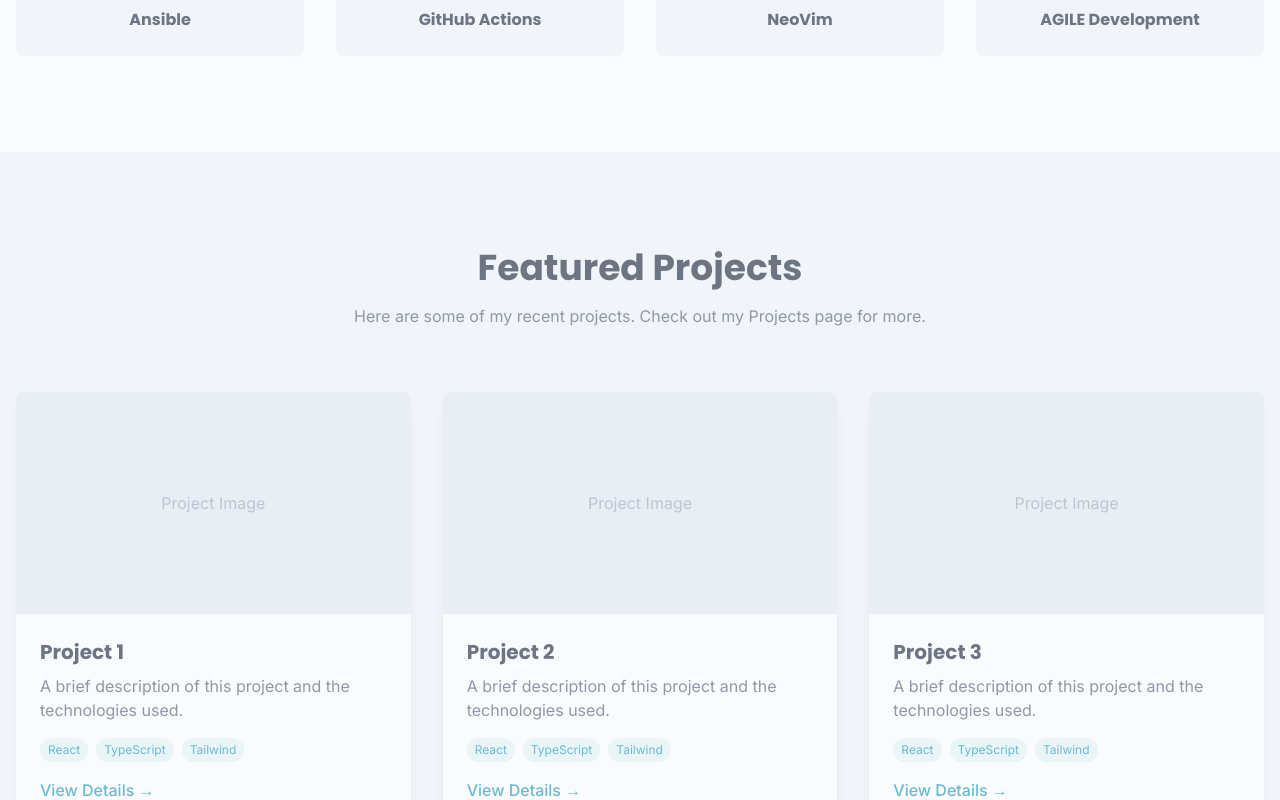
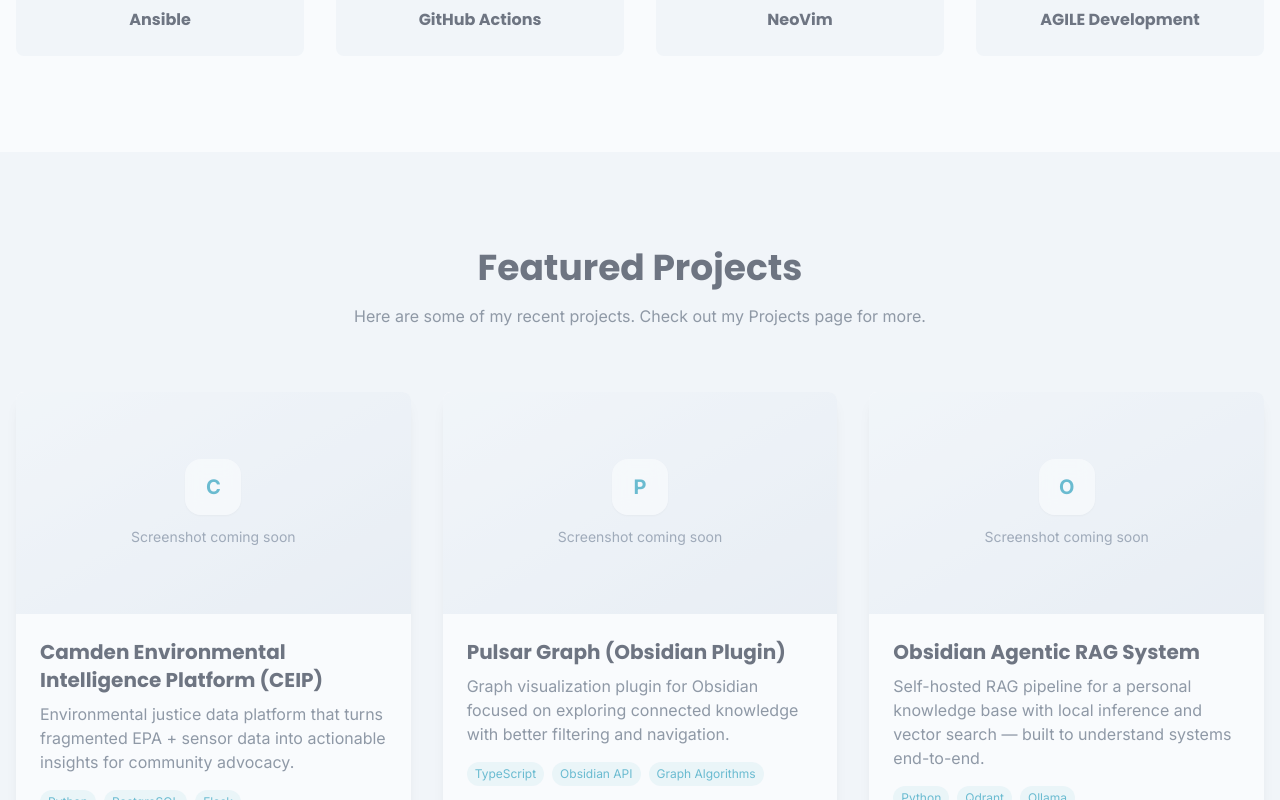
Before and after one commit to Lucas-Liona/Personal-Website, a React (Vite) app in the folder my-portfolio/: page / in a window 1280 px wide. Shown: the part 2000-2800 px from the top of the page. Built offline with nearby package versions, Linux system fonts and the light colour scheme.

Commit message:
updated project structure and dataclass/configured layout

```diff
--- a/my-portfolio/src/components/Navbar.tsx
+++ b/my-portfolio/src/components/Navbar.tsx
@@ -31,7 +31,7 @@
       <div className="container mx-auto px-4 flex justify-between items-center">
         {/* Logo */}
         <Link to="/" className="text-2xl font-heading font-bold text-primary">
-          Portfolio
+          Lucas Liona
         </Link>
 
         {/* Desktop Navigation */}
--- a/my-portfolio/src/components/ProjectCard.tsx
+++ b/my-portfolio/src/components/ProjectCard.tsx
@@ -73,8 +73,13 @@
           {image ? (
             <img src={image} alt={title} className="w-full h-full object-cover" />
           ) : (
-            <div className="w-full h-full min-h-56 bg-slate-200 dark:bg-dark-200 flex items-center justify-center">
-              <span className="text-slate-400 dark:text-slate-500">Image</span>
+            <div className="w-full h-full min-h-56 bg-gradient-to-br from-slate-100 to-slate-200 dark:from-dark-200 dark:to-dark-300 flex items-center justify-center">
+              <div className="text-center px-6">
+                <div className="w-14 h-14 rounded-2xl bg-white/70 dark:bg-dark/60 backdrop-blur flex items-center justify-center mx-auto shadow-sm">
+                  <span className="text-primary font-bold text-xl">{title.trim().charAt(0).toUpperCase()}</span>
+                </div>
+                <div className="mt-3 text-sm text-slate-500 dark:text-slate-400">Screenshot coming soon</div>
+              </div>
             </div>
           )}
         </div>
--- /dev/null
+++ b/my-portfolio/src/data/projects.ts
@@ -0,0 +1,79 @@
+export type ProjectCategory =
+  | 'Infrastructure'
+  | 'AI/ML'
+  | 'Civic Tech'
+  | 'Developer Tools'
+  | 'Research'
+  | 'Games'
+  | 'Leadership';
+
+export type Project = {
+  id: string;
+  title: string;
+  description: string;
+  technologies: string[];
+  category: ProjectCategory;
+  featured?: boolean;
+  image?: string;
+  liveUrl?: string;
+  githubUrl?: string;
+};
+
+export const projects: Project[] = [
+  {
+    id: 'ceip',
+    title: 'Camden Environmental Intelligence Platform (CEIP)',
+    description:
+      'Environmental justice data platform that turns fragmented EPA + sensor data into actionable insights for community advocacy.',
+    technologies: ['Python', 'PostgreSQL', 'Flask', 'scikit-learn', 'Docker'],
+    category: 'Civic Tech',
+    featured: true,
+    githubUrl: 'https://github.com/Lucas-Liona',
+  },
+  {
+    id: 'pulsar',
+    title: 'Pulsar Graph (Obsidian Plugin)',
+    description:
+      'Graph visualization plugin for Obsidian focused on exploring connected knowledge with better filtering and navigation.',
+    technologies: ['TypeScript', 'Obsidian API', 'Graph Algorithms'],
+    category: 'Developer Tools',
+    featured: true,
+    githubUrl: 'https://github.com/Lucas-Liona',
+  },
+  {
+    id: 'obsidian-rag',
+    title: 'Obsidian Agentic RAG System',
+    description:
+      'Self-hosted RAG pipeline for a personal knowledge base with local inference and vector search — built to understand systems end-to-end.',
+    technologies: ['Python', 'Qdrant', 'Ollama', 'LangGraph', 'Proxmox'],
+    category: 'AI/ML',
+    featured: true,
+    githubUrl: 'https://github.com/Lucas-Liona',
+  },
+  {
+    id: 'redline',
+    title: 'Redline (C++/WebAssembly Game)',
+    description:
+      'C++ game project compiled to WebAssembly — focused on performance, tooling, and shipping a real build pipeline.',
+    technologies: ['C++', 'SDL2', 'Emscripten', 'WebAssembly'],
+    category: 'Games',
+    githubUrl: 'https://github.com/Lucas-Liona',
+  },
+  {
+    id: 'benford',
+    title: "Benford's Law Financial Analysis",
+    description:
+      'Statistical analysis of long-range financial data using Benford’s Law and goodness-of-fit testing, with a research/publication mindset.',
+    technologies: ['Python', 'Pandas', 'NumPy', 'SciPy'],
+    category: 'Research',
+    githubUrl: 'https://github.com/Lucas-Liona',
+  },
+  {
+    id: 'hackruc',
+    title: 'HackRUC 2025 (Organizing)',
+    description:
+      'Leading Rutgers–Camden\'s first MLH hackathon: sponsors, logistics, budget, and building a campus tech community.',
+    technologies: ['Leadership', 'Project Management'],
+    category: 'Leadership',
+  },
+];
--- a/my-portfolio/src/pages/About.tsx
+++ b/my-portfolio/src/pages/About.tsx
@@ -14,7 +14,7 @@
           >
             <h1 className="text-4xl md:text-5xl font-bold mb-6">About Me</h1>
             <p className="text-lg text-slate-600">
-              Frontend developer passionate about creating beautiful and functional web experiences.
+              Rutgers–Camden student building at the intersection of infrastructure, AI/ML, and civic tech.
             </p>
           </motion.div>
         </div>
@@ -33,19 +33,13 @@
             >
               <h2 className="text-3xl font-bold">My Journey</h2>
               <p className="text-slate-600">
-                I'm a passionate frontend developer with a focus on creating user-friendly, accessible,
-                and visually appealing web applications. With expertise in modern frontend technologies
-                like React, TypeScript, and Tailwind CSS, I strive to build responsive and performant
-                web solutions.
+                I’m interested in building systems end-to-end: infrastructure that runs reliably, ML/AI systems that are practical, and tools that help people make sense of complex information.
               </p>
               <p className="text-slate-600">
-                My journey began in [your starting year] when I first discovered my passion for web development.
-                Since then, I've been constantly improving my skills and staying up-to-date with the latest
-                trends and technologies in the field.
+                Lately that’s looked like leading an environmental justice data platform (CEIP), building local-first AI workflows on a homelab, and shipping developer tools like an Obsidian graph plugin.
               </p>
               <p className="text-slate-600">
-                When I'm not coding, you can find me [your hobbies/interests]. I believe that these activities
-                help me maintain a balanced life and provide fresh perspectives that enhance my creativity as a developer.
+                Outside of coding, I spend a lot of time learning (papers/books/notes) and iterating on how I work — documenting progress and building in public.
               </p>
             </motion.div>
 
@@ -57,7 +51,7 @@
               className="bg-slate-100 p-6 rounded-lg"
             >
               <div className="aspect-square rounded-lg bg-white shadow-md flex items-center justify-center">
-                <p className="text-slate-400">Your Photo Here</p>
+                <p className="text-slate-400">Photo coming soon</p>
               </div>
             </motion.div>
           </div>
@@ -88,12 +82,12 @@
               <h3 className="text-2xl font-bold mb-6">Technical Skills</h3>
               <div className="space-y-4">
                 {[
-                  { name: 'React', level: 90 },
-                  { name: 'TypeScript', level: 85 },
-                  { name: 'JavaScript', level: 95 },
-                  { name: 'HTML & CSS', level: 90 },
-                  { name: 'Tailwind CSS', level: 80 },
-                  { name: 'Node.js', level: 70 },
+                  { name: 'Python', level: 90 },
+                  { name: 'C++', level: 80 },
+                  { name: 'TypeScript', level: 75 },
+                  { name: 'Docker', level: 80 },
+                  { name: 'PostgreSQL', level: 75 },
+                  { name: 'Linux', level: 75 },
                 ].map((skill) => (
                   <div key={skill.name}>
                     <div className="flex justify-between mb-1">
@@ -122,18 +116,18 @@
               <div className="space-y-8">
                 {[
                   {
-                    role: 'Frontend Developer',
-                    company: 'Company Name',
-                    period: '2021 - Present',
+                    role: 'President, ACM (Rutgers–Camden)',
+                    company: 'Rutgers University–Camden',
+                    period: '2025 - Present',
                     description:
-                      'Developed and maintained responsive web applications using React, TypeScript, and Tailwind CSS. Collaborated with design and backend teams to implement new features.',
+                      'Leading campus tech community and organizing HackRUC 2025 (MLH-sanctioned) while running workshops and coordinating sponsors/logistics.',
                   },
                   {
-                    role: 'Web Developer Intern',
-                    company: 'Company Name',
-                    period: '2020 - 2021',
+                    role: 'Project Lead, CEIP',
+                    company: 'Rutgers University–Camden',
+                    period: '2025 - Present',
                     description:
-                      'Assisted in the development of web applications, focusing on frontend implementation and UI improvements.',
+                      'Leading an environmental justice data platform project, building data pipelines and application infrastructure in collaboration with community partners.',
                   },
                 ].map((exp, index) => (
                   <div key={index} className="border-l-4 border-primary pl-4 py-1">
@@ -165,18 +159,18 @@
           <div className="max-w-3xl mx-auto space-y-8">
             {[
               {
-                degree: 'Bachelor of Science in Computer Science',
-                institution: 'University Name',
-                period: '2016 - 2020',
+                degree: 'B.S. in Computer Science (Applied Math & CS)',
+                institution: 'Rutgers University–Camden',
+                period: 'Expected May 2026',
                 description:
-                  'Focused on web development, software engineering, and user interface design.',
+                  'Coursework spans algorithms, machine learning, databases, and applied mathematics.',
               },
               {
-                degree: 'Web Development Bootcamp',
-                institution: 'Bootcamp Name',
-                period: '2020',
+                degree: 'Current Focus',
+                institution: 'US (ET)',
+                period: '2025 - 2026',
                 description:
-                  'Intensive program covering modern frontend and backend technologies.',
+                  'Shipping projects, writing about what I learn, and preparing for Summer 2026 internships.',
               },
             ].map((edu, index) => (
               <motion.div
--- a/my-portfolio/src/pages/Home.tsx
+++ b/my-portfolio/src/pages/Home.tsx
@@ -1,7 +1,10 @@
 import { Link } from 'react-router-dom';
 import { motion } from 'framer-motion';
+import { projects } from '../data/projects';
 
 const Home = () => {
+  const featuredProjects = projects.filter((p) => p.featured).slice(0, 3);
+
   return (
     <>
       {/* Hero Section */}
@@ -154,29 +157,45 @@
           </motion.div>
 
           <div className="grid md:grid-cols-2 lg:grid-cols-3 gap-8">
-            {[1, 2, 3].map((project) => (
+            {featuredProjects.map((project, idx) => (
               <motion.div
-                key={project}
+                key={project.id}
                 initial={{ opacity: 0, y: 20 }}
                 whileInView={{ opacity: 1, y: 0 }}
-                transition={{ duration: 0.5, delay: project * 0.1 }}
+                transition={{ duration: 0.5, delay: idx * 0.1 }}
                 viewport={{ once: true, margin: "-100px" }}
                 className="bg-white dark:bg-dark-100 rounded-lg overflow-hidden shadow-lg dark:shadow-black/20 hover:-translate-y-2 transition-all duration-300"
               >
-                <div className="aspect-video bg-slate-200 dark:bg-dark-200 relative">
-                  <div className="absolute inset-0 flex items-center justify-center text-slate-400 dark:text-slate-500">
-                    Project Image
-                  </div>
+                <div className="aspect-video bg-gradient-to-br from-slate-100 to-slate-200 dark:from-dark-200 dark:to-dark-300 relative">
+                  {project.image ? (
+                    <img
+                      src={project.image}
+                      alt={project.title}
+                      className="absolute inset-0 w-full h-full object-cover"
+                    />
+                  ) : (
+                    <div className="absolute inset-0 flex flex-col items-center justify-center text-slate-500 dark:text-slate-400">
+                      <div className="w-14 h-14 rounded-2xl bg-white/70 dark:bg-dark/60 backdrop-blur flex items-center justify-center shadow-sm">
+                        <span className="text-primary font-bold text-xl">
+                          {project.title.trim().charAt(0).toUpperCase()}
+                        </span>
+                      </div>
+                      <div className="mt-3 text-sm">Screenshot coming soon</div>
+                    </div>
+                  )}
                 </div>
                 <div className="p-6">
-                  <h3 className="text-xl font-bold mb-2 text-dark dark:text-light">Project {project}</h3>
-                  <p className="text-slate-600 dark:text-slate-300 mb-4">
-                    A brief description of this project and the technologies used.
-                  </p>
+                  <h3 className="text-xl font-bold mb-2 text-dark dark:text-light">{project.title}</h3>
+                  <p className="text-slate-600 dark:text-slate-300 mb-4">{project.description}</p>
                   <div className="flex flex-wrap gap-2 mb-4">
-                    <span className="text-xs bg-primary/10 dark:bg-primary/5 text-primary px-2 py-1 rounded-full">React</span>
-                    <span className="text-xs bg-primary/10 dark:bg-primary/5 text-primary px-2 py-1 rounded-full">TypeScript</span>
-                    <span className="text-xs bg-primary/10 dark:bg-primary/5 text-primary px-2 py-1 rounded-full">Tailwind</span>
+                    {project.technologies.slice(0, 3).map((tech) => (
+                      <span
+                        key={tech}
+                        className="text-xs bg-primary/10 dark:bg-primary/5 text-primary px-2 py-1 rounded-full"
+                      >
+                        {tech}
+                      </span>
+                    ))}
                   </div>
                   <Link to="/projects" className="text-primary font-medium hover:underline">View Details →</Link>
                 </div>
--- a/my-portfolio/src/pages/Projects.tsx
+++ b/my-portfolio/src/pages/Projects.tsx
@@ -1,80 +1,15 @@
 import { useState } from 'react';
 import { motion } from 'framer-motion';
 import ProjectCard from '../components/ProjectCard';
-
-// Define project type
-type Project = {
-  id: number;
-  title: string;
-  description: string;
-  image?: string;
-  technologies: string[];
-  category: string;
-  liveUrl?: string;
-  githubUrl?: string;
-};
+import { projects, type ProjectCategory } from '../data/projects';
 
 const Projects = () => {
-  // Sample projects data
-  const projects: Project[] = [
-    {
-      id: 1,
-      title: 'E-commerce Website',
-      description: 'A full-featured online shop with product listings, cart functionality, and checkout process. Includes responsive design, product search, and user authentication.',
-      technologies: ['React', 'Node.js', 'MongoDB', 'Tailwind CSS'],
-      category: 'Full Stack',
-      liveUrl: 'https://example.com',
-      githubUrl: 'https://github.com/yourusername/project',
-    },
-    {
-      id: 2,
-      title: 'Portfolio Website',
-      description: 'A responsive portfolio website to showcase projects and skills. Features dark mode, animations, and contact form.',
-      technologies: ['React', 'TypeScript', 'Tailwind CSS'],
-      category: 'Frontend',
-      liveUrl: 'https://example.com',
-      githubUrl: 'https://github.com/yourusername/project',
-    },
-    {
-      id: 3,
-      title: 'Task Management App',
-      description: 'A drag-and-drop task management application with user authentication. Organize tasks in columns and track progress visually.',
-      technologies: ['React', 'Firebase', 'Tailwind CSS'],
-      category: 'Frontend',
-      liveUrl: 'https://example.com',
-      githubUrl: 'https://github.com/yourusername/project',
-    },
-    {
-      id: 4,
-      title: 'Weather Dashboard',
-      description: 'A weather application that displays forecast data using a third-party API. Shows current conditions and 5-day forecast with visual indicators.',
-      technologies: ['JavaScript', 'HTML', 'CSS', 'API'],
-      category: 'Frontend',
-      liveUrl: 'https://example.com',
-      githubUrl: 'https://github.com/yourusername/project',
-    },
-    {
-      id: 5,
-      title: 'Blog Platform',
-      description: 'A blog platform with content management system and user authentication. Features rich text editor, categories, and comments.',
-      technologies: ['React', 'Node.js', 'Express', 'MongoDB'],
-      category: 'Full Stack',
-      liveUrl: 'https://example.com',
-      githubUrl: 'https://github.com/yourusername/project',
-    },
-    {
-      id: 6,
-      title: 'REST API Service',
-      description: 'A RESTful API service with authentication, data validation, and documentation. Handles user authentication, data persistence, and business logic.',
-      technologies: ['Node.js', 'Express', 'MongoDB', 'JWT'],
-      category: 'Backend',
-      githubUrl: 'https://github.com/yourusername/project',
-    },
+  // Categories for filtering
+  const categories: Array<'All' | ProjectCategory> = [
+    'All',
+    ...Array.from(new Set(projects.map((p) => p.category))),
   ];
-
-  // Categories for filtering
-  const categories = ['All', 'Frontend', 'Backend', 'Full Stack'];
-  const [activeCategory, setActiveCategory] = useState('All');
+  const [activeCategory, setActiveCategory] = useState<'All' | ProjectCategory>('All');
 
   // Filter projects by category
   const filteredProjects = activeCategory === 'All'
@@ -100,7 +35,7 @@
             transition={{ duration: 0.6, delay: 0.2 }}
             className="text-xl text-slate-600 dark:text-slate-300 max-w-2xl mx-auto"
           >
-            Scroll down to explore my work and the golden ratio of creativity and functionality.
+            A selection of things I’ve built across infrastructure, AI/ML, civic tech, and developer tooling.
           </motion.p>
         </div>
       </section>
```
Also changed, not shown: my-portfolio/src/components/Footer.tsx (+19 -11 lines), my-portfolio/src/pages/Contact.tsx (+18 -21 lines).
